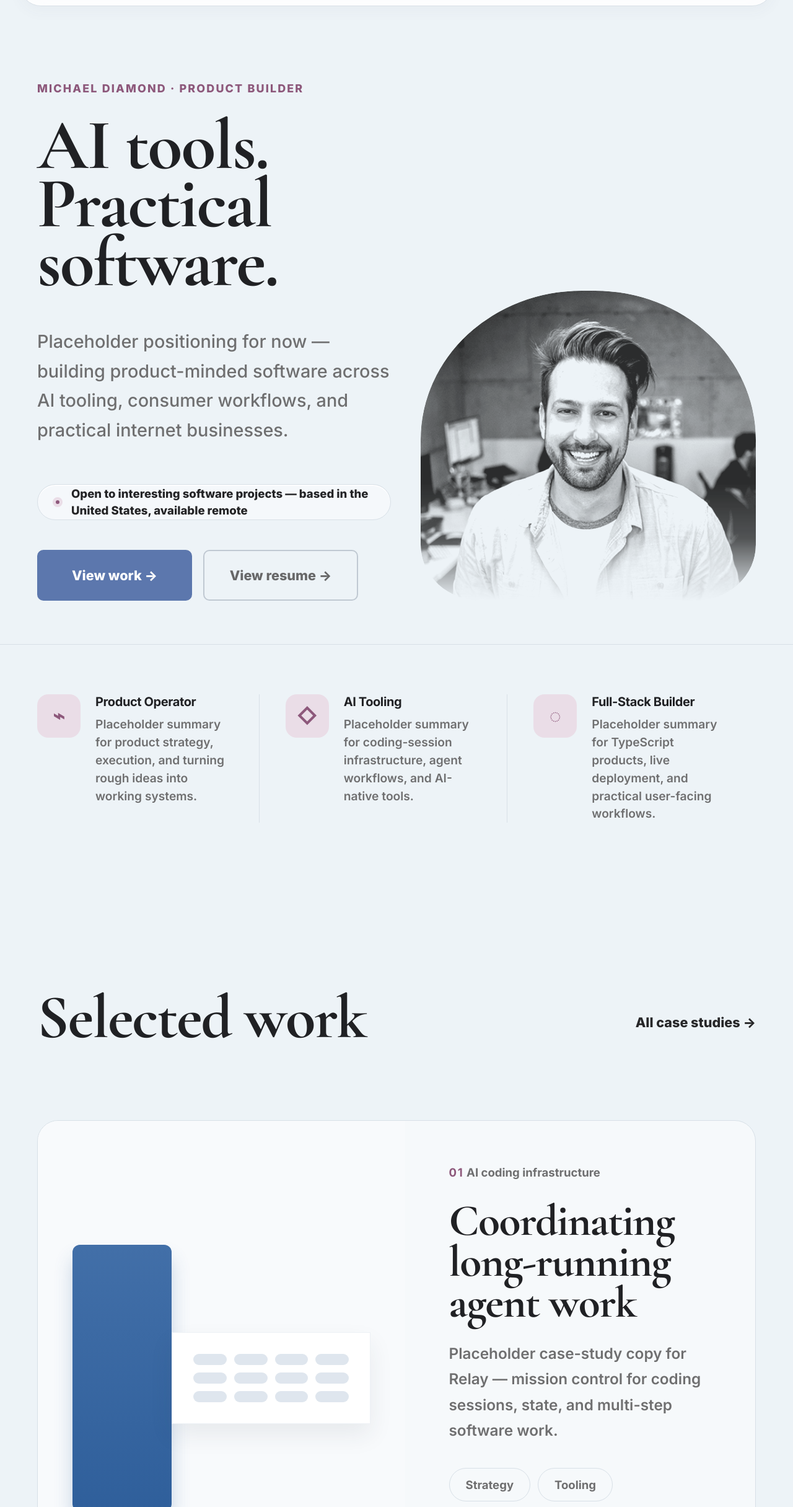
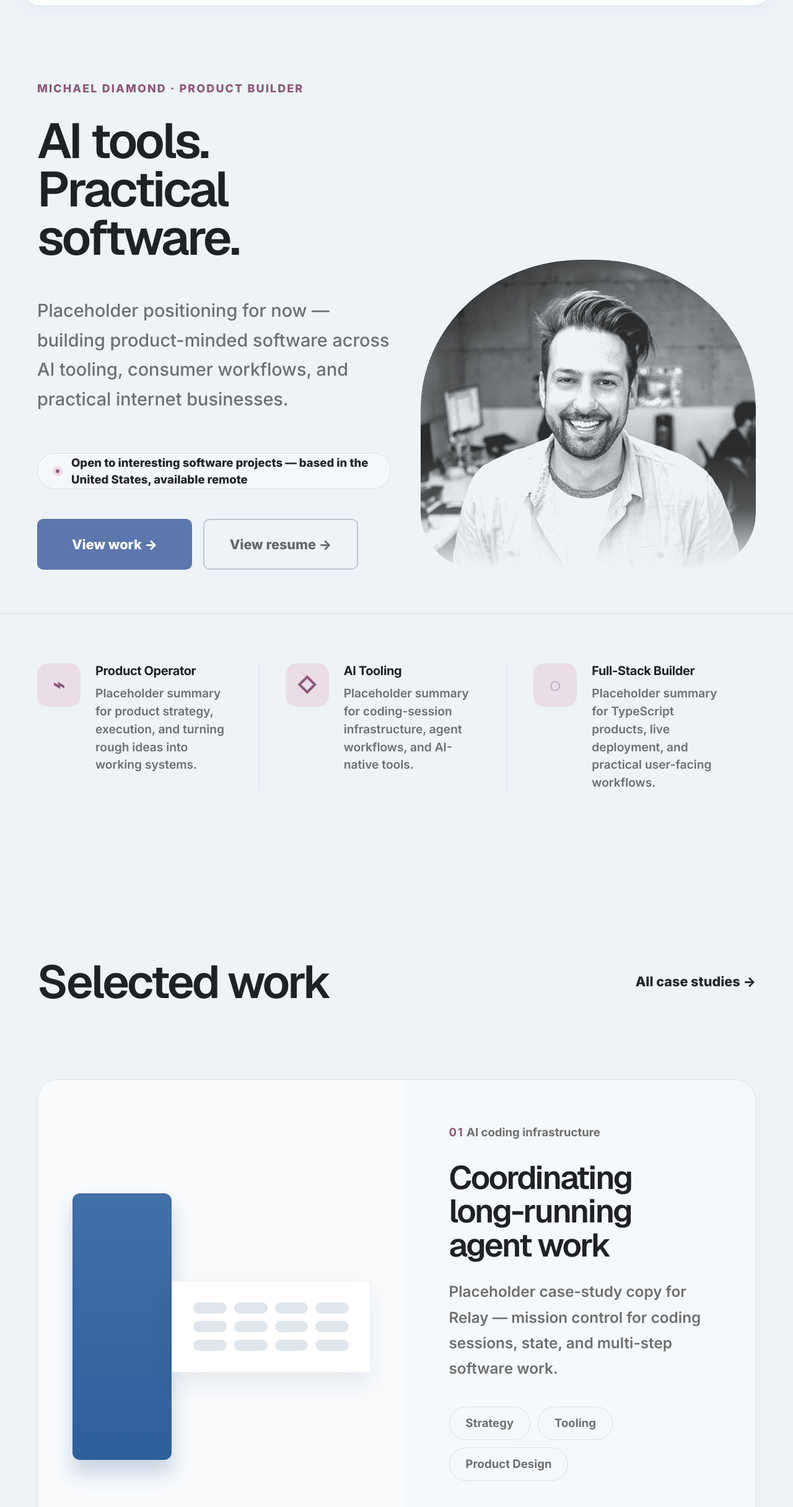
Before and after one commit to michaelmdiamond/michaelmdiamond.github.io, a plain HTML site: page index.html in a window 1280 px wide. Shown: the part 106-2537 px from the top of the page at 62% size. Drawn offline with nearby package versions, Linux system fonts and the light colour scheme.

Commit message:
Refine portfolio typography (#1)

```diff
--- a/index.html
+++ b/index.html
@@ -7,7 +7,7 @@
     <title>Michael Diamond</title>
     <link rel="preconnect" href="https://fonts.googleapis.com">
     <link rel="preconnect" href="https://fonts.gstatic.com" crossorigin>
-    <link href="https://fonts.googleapis.com/css2?family=Cormorant+Garamond:wght@500;600;700&family=Inter:wght@500;600;700;800&display=swap" rel="stylesheet">
+    <link href="https://fonts.googleapis.com/css2?family=Geist:wght@600&family=Inter:wght@400..900&display=swap" rel="stylesheet">
     <link rel="stylesheet" href="styles.css">
   </head>
   <body>
--- a/styles.css
+++ b/styles.css
@@ -11,7 +11,7 @@
   --plum: #8d587b;
   --plum-soft: #eadde7;
   --shadow: 0 18px 48px rgba(38, 51, 63, 0.08);
-  --serif: "Cormorant Garamond", Georgia, serif;
+  --display: "Geist", "Inter", system-ui, sans-serif;
   --sans: "Inter", system-ui, -apple-system, BlinkMacSystemFont, "Segoe UI", sans-serif;
 }
 
@@ -180,16 +180,16 @@ h1,
 h2,
 .case-copy h3,
 .writing h3 {
-  font-family: var(--serif);
-  font-weight: 700;
-  letter-spacing: -0.02em;
+  font-family: var(--display);
+  font-weight: 600;
+  letter-spacing: -0.045em;
 }
 
 h1 {
   max-width: 820px;
   margin-bottom: 56px;
-  font-size: clamp(5.2rem, 9vw, 10rem);
-  line-height: 0.82;
+  font-size: clamp(3.6rem, 6.2vw, 7rem);
+  line-height: 0.98;
 }
 
 .hero-lede {
@@ -314,6 +314,8 @@ h1 {
 .cred-strip h2 {
   margin-bottom: 10px;
   font-family: var(--sans);
+  font-weight: 700;
+  letter-spacing: -0.02em;
   font-size: 1.25rem;
   line-height: 1.2;
 }
@@ -341,8 +343,8 @@ h1 {
 
 .section-title-row h2 {
   margin: 0;
-  font-size: clamp(4.4rem, 7.8vw, 8rem);
-  line-height: 0.9;
+  font-size: clamp(3.25rem, 5.8vw, 6rem);
+  line-height: 1;
 }
 
 .section-title-row a {
@@ -399,8 +401,8 @@ h1 {
 .case-copy h3 {
   max-width: 660px;
   margin-bottom: 28px;
-  font-size: clamp(3.6rem, 5.6vw, 6.2rem);
-  line-height: 0.92;
+  font-size: clamp(2.6rem, 4.1vw, 4.7rem);
+  line-height: 1.04;
 }
 
 .case-copy p:not(.case-number) {
@@ -546,7 +548,7 @@ h1 {
 .writing h3 {
   max-width: 920px;
   margin-bottom: 20px;
-  font-size: clamp(2.8rem, 4.4vw, 4.6rem);
+  font-size: clamp(2.1rem, 3.4vw, 3.6rem);
   line-height: 1;
 }
 
@@ -609,8 +611,8 @@ h1 {
 .contact h2 {
   max-width: 1020px;
   margin: 0;
-  font-size: clamp(5.2rem, 9vw, 10rem);
-  line-height: 0.88;
+  font-size: clamp(3.6rem, 6.2vw, 7rem);
+  line-height: 1;
 }
 
 @media (max-width: 1180px) {
@@ -710,7 +712,7 @@ h1 {
 
   h1,
   .contact h2 {
-    font-size: 4.2rem;
+    font-size: clamp(2.6rem, 8.5vw, 4.2rem);
   }
 
   .hero-lede {
@@ -744,7 +746,7 @@ h1 {
 
   .section-title-row h2 {
     margin-bottom: 20px;
-    font-size: 4rem;
+    font-size: clamp(2.5rem, 8vw, 4rem);
   }
 
   .case-card {
@@ -763,7 +765,7 @@ h1 {
 
   .case-copy h3,
   .writing h3 {
-    font-size: 3rem;
+    font-size: clamp(1.9rem, 6.2vw, 3rem);
   }
 
   .writing-list article {
```
